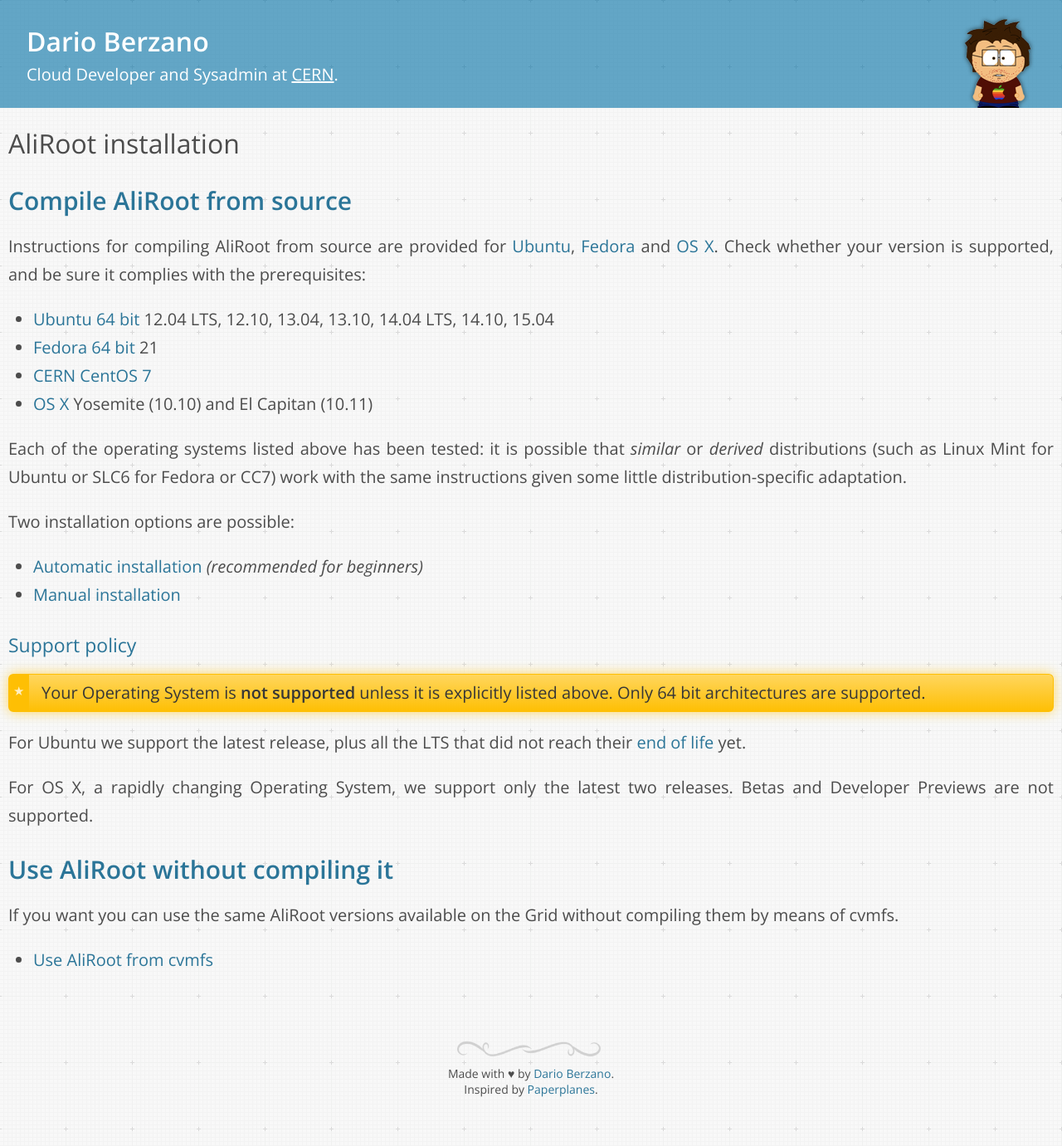
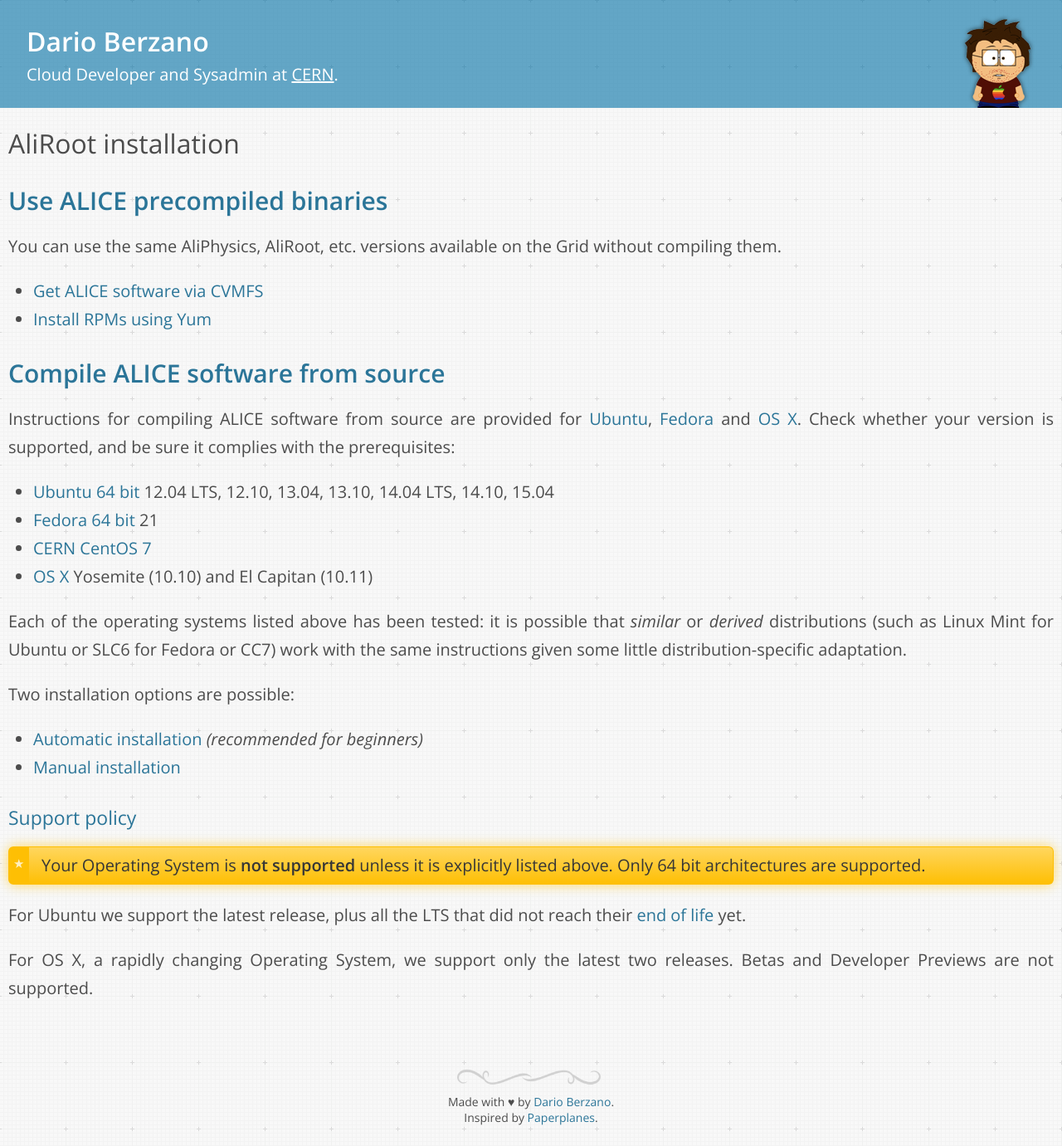
Before and after one commit to dberzano/dberzano.github.io, a Jekyll site: the page built from alice/install-aliroot/index.md, in a window 1280 px wide. Shown: the whole page at 83% size. Built offline with Jekyll 4.4.1, drawn with Linux system fonts in a browser that asks for light colours; Markdown is read by kramdown in place of the engine named in the settings; before the commit the page ends 1347 px from its top, so only the background shows below that.

Commit message:
AliInst: RPMs galore!

```diff
--- a/alice/install-aliroot/index.md
+++ b/alice/install-aliroot/index.md
@@ -6,11 +6,20 @@
 createtoc: false
 ---
 
+Use ALICE precompiled binaries
+------------------------------
 
-Compile AliRoot from source
----------------------------
+You can use the same AliPhysics, AliRoot, etc. versions available on the Grid
+without compiling them.
 
-Instructions for compiling AliRoot from source are provided for
+* [Get ALICE software via CVMFS](cvmfs)
+* [Install RPMs using Yum](rpms)
+
+
+Compile ALICE software from source
+----------------------------------
+
+Instructions for compiling ALICE software from source are provided for
 [Ubuntu](http://www.ubuntu.com/), [Fedora](http://fedoraproject.org/)
 and [OS X](http://www.apple.com/osx). Check whether your version is
 supported, and be sure it complies with the **prerequisites**:
@@ -41,12 +50,3 @@
 
 For OS X, a rapidly changing Operating System, we support only the **latest two
 releases**. Betas and Developer Previews are not supported.
-
-
-Use AliRoot without compiling it
---------------------------------
-
-If you want you can use the same AliRoot versions available on the
-Grid without compiling them by means of cvmfs.
-
-* [Use AliRoot from cvmfs](cvmfs)
```
Also changed, not shown: alice/install-aliroot/cvmfs.md (+6 -6 lines), alice/install-aliroot/rpms.md (added, +166 -0 lines).
